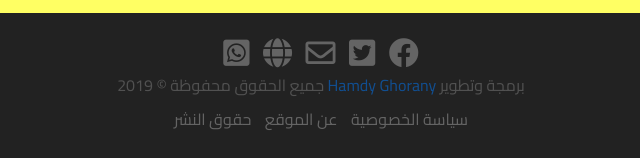
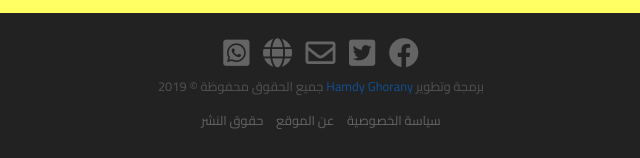
Before and after one commit to hamdyhusseine/City-Project, a plain HTML site: page law.html in a window 1280 px wide. Shown: the part 678-836 px from the top of the page, 319-959 px from the left. Drawn offline with Linux system fonts and the light colour scheme; a web font is replaced by a local one.

Commit message:
Update law.html

```diff
--- a/law.html
+++ b/law.html
@@ -147,11 +147,15 @@
             <a href="http://www.sirghorany.tk" id="g"><i class="fas fa-globe"></i></a>
             <a href="tel:0115 762 5516" id="tel"><i class="fab fa-whatsapp-square"></i></a>
         </div>
-        <div class="caption">برمجة وتطوير <a href="http://www.sirghorany.tk">Hamdy Ghorany</a> جميع الحقوق محفوظة © 2019</div>
+        <div class="caption">
+            <small>برمجة وتطوير <a href="http://www.sirghorany.tk">Hamdy Ghorany</a> جميع الحقوق محفوظة © 2019</small>
+        </div>
         <div class="policy">
+            <small>
             <a href="./privacy.html" class="first">سياسة الخصوصية</a>
             <a href="./about.html">عن الموقع</a>
             <a href="./copy.html">حقوق النشر</a>
+            </small>
         </div>
     </footer>
 
```
